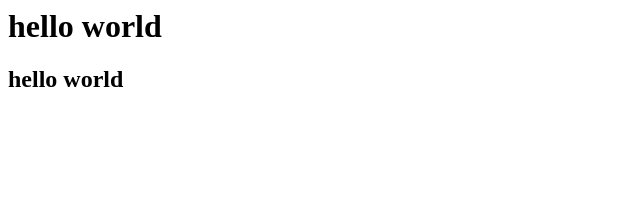
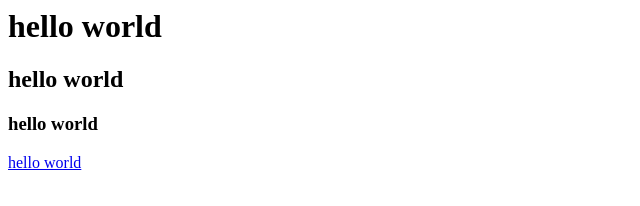
Before and after one commit to jyoun06/hello-world, a plain HTML site: page h/index.html in a window 1280 px wide. Shown: the whole page, without its empty margins (0-640 px from the left). Drawn offline with Linux system fonts and the light colour scheme.

Commit message:
Update index.html

```diff
--- a/h/index.html
+++ b/h/index.html
@@ -1,2 +1,4 @@
 <h1>hello world</h1>
 <h2>hello world</h2>
+<h3>hello world</h3>
+<a href=www.naver.com>hello world</a>
```
